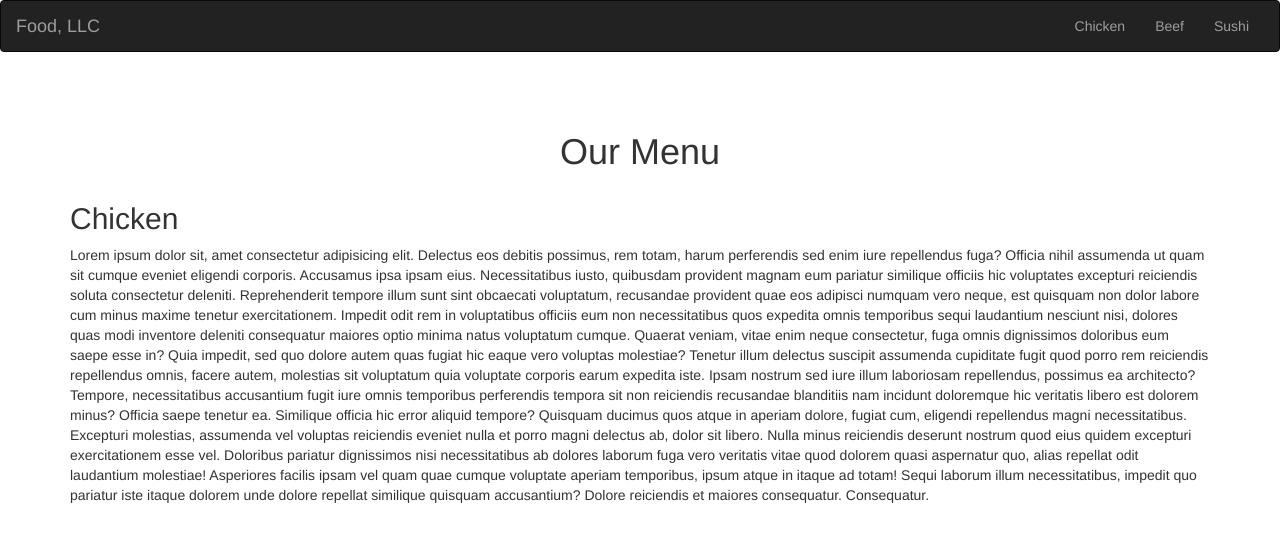
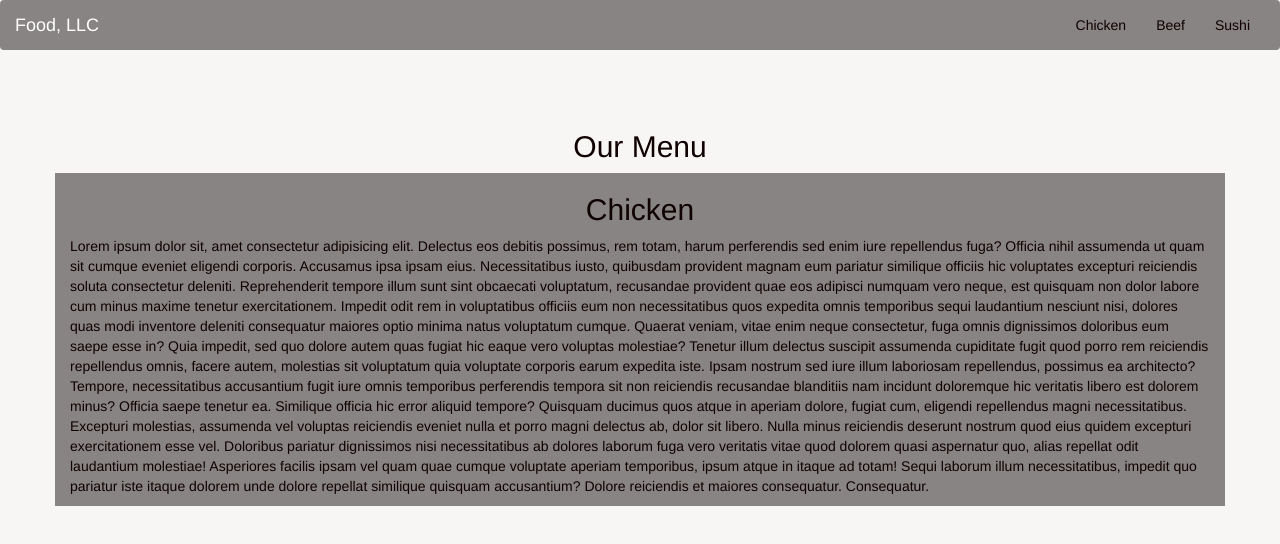
Before and after one commit to SmritiPuntamkar/sdfgtt.github.io, a plain HTML site: page index.html in a window 1280 px wide. Drawn offline with nearby package versions, Linux system fonts and the light colour scheme.

Commit message:
Update index.html

```diff
--- a/index.html
+++ b/index.html
@@ -5,7 +5,7 @@
   <meta charset="utf-8">
   <meta name="viewport" content="width=device-width, initial-scale=1">
   <link rel="stylesheet" href="https://maxcdn.bootstrapcdn.com/bootstrap/3.4.1/css/bootstrap.min.css">
-  <link rel="stylesheet" type="text/css" href="css/week3.css">
+  <link rel="stylesheet" type="text/css" href="css/style.css">
   <script src="https://ajax.googleapis.com/ajax/libs/jquery/3.5.1/jquery.min.js"></script>
   <script src="https://maxcdn.bootstrapcdn.com/bootstrap/3.4.1/js/bootstrap.min.js"></script>
 </head>
```
